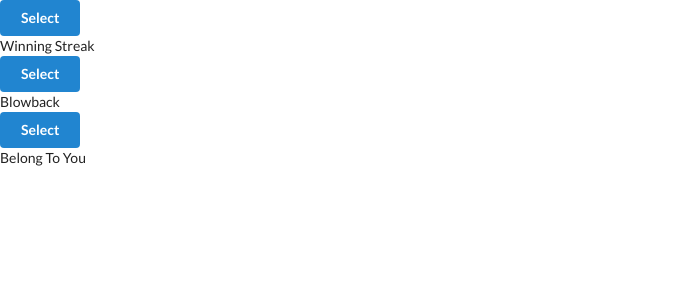
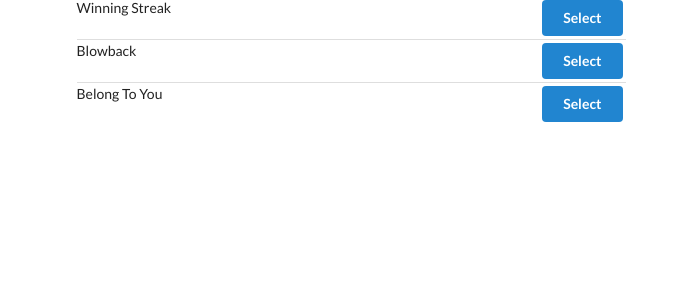
Before and after one commit to mekowalski/redux-react-songs-app, a React (Create React App) app: page / in a window 1280 px wide. Shown: the top 300 px of the page, without its empty margins (0-689 px from the left). Built offline with nearby package versions, Linux system fonts and the light colour scheme.

Commit message:
provide greater structure/layout of song list

```diff
--- a/src/components/App.js
+++ b/src/components/App.js
@@ -1,10 +1,15 @@
 import React from 'react';
 import SongList from './SongList'
 
+//add a few divs and classnames to give better structure to application
 const App = () => {
   return (
-    <div>
-      <SongList />
+    <div className='ui container grid'>
+      <div className='ui row'>
+        <div className='column eight wide'>
+          <SongList />
+        </div>
+      </div>
     </div>
   );
 }
--- a/src/components/SongList.js
+++ b/src/components/SongList.js
@@ -6,8 +6,6 @@
   renderList() {
     return this.props.songs.map((song) => {
       return (
-        //there isn't an ID in the song object only a title and duration, use title because that is
-        //sufficiently unique for each rendered song
         <div className='item' key={song.title}>
           <div className='right floated content'>
             <button className='ui button primary'>
@@ -22,7 +20,7 @@
 
   render() {
     return (
-      <div>
+      <div className='ui divided list'>
         {this.renderList()}
       </div>
     );
```
Also changed, not shown: 1 other file (tests, documents, lock files or other folders).
